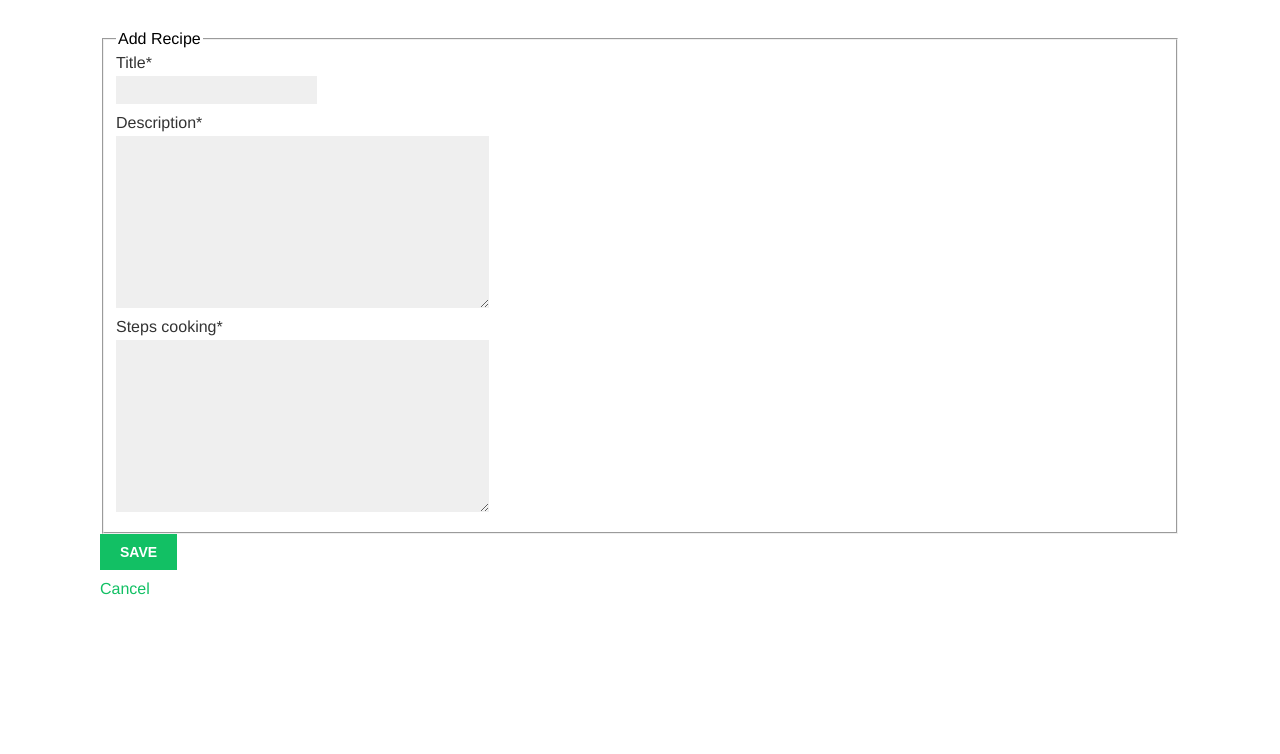
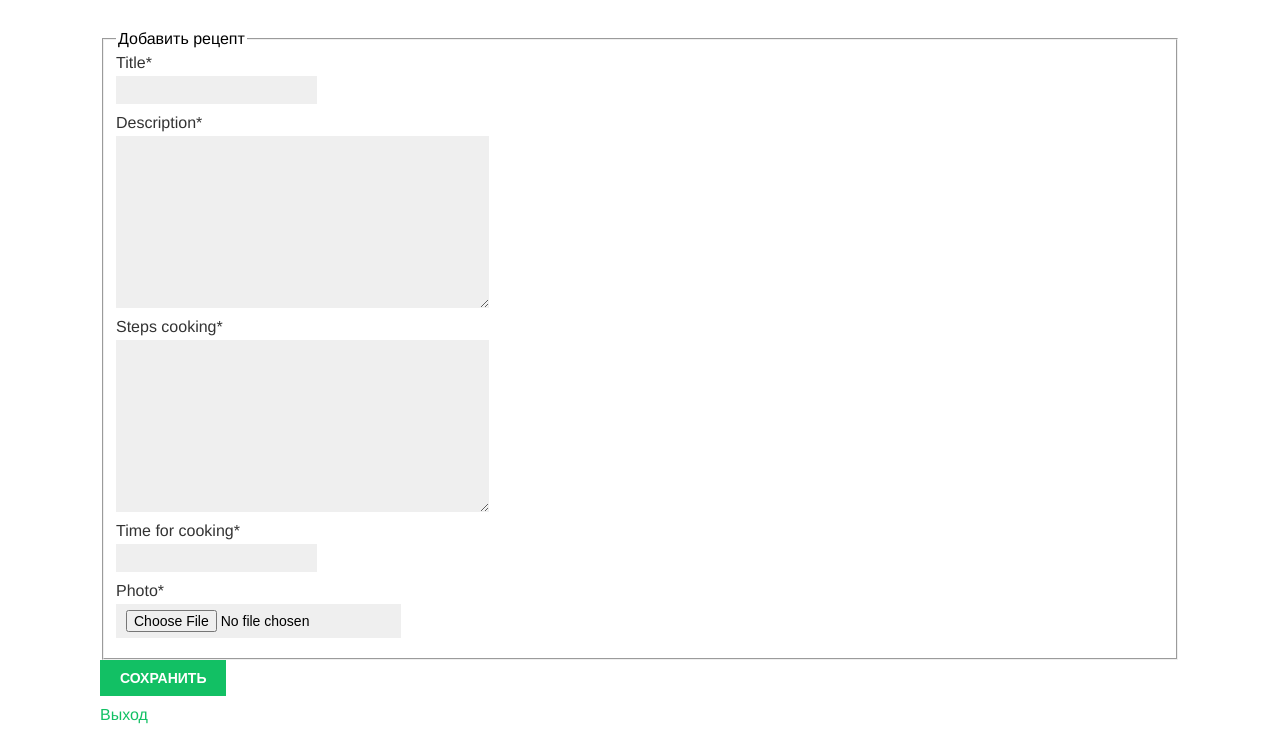
Before and after one commit to misha1potapenko/Django_recipes, a Django app: page /recipe/create in a window 1280 px wide. Shown: the part 48-802 px from the top of the page. Before the commit the page ends 643 px from the top, so only its background shows below. Run offline with Django 4.2, Linux system fonts and the light colour scheme; the visitor is signed in with stand-in values (Sample User, id 1); some libraries are stand-ins or nearby versions; some web fonts are replaced.

Commit message:
added function update image recipe

```diff
--- a/recipes/recipesapp/templates/recipesapp/recipe_confirm_delete.html
+++ b/recipes/recipesapp/templates/recipesapp/recipe_confirm_delete.html
@@ -7,17 +7,17 @@
   <form method="POST">
     {% csrf_token %}
     <fieldset class="form-group">
-      <legend class="mb-4">Are you sure you want to delete?</legend>
+      <legend class="mb-4">Вы уверены, что хотите удалит?</legend>
       <h2>{{object}}</h2>
       {{ form|crispy }}
     </fieldset>
     <div class="form-group py-3">
-      <input class="btn btn-outline-danger" type="submit" value="Delete" />
+      <input class="btn btn-outline-danger" type="submit" value="Удалить" />
     </div>
   </form>
   <div class="border-top pt-3">
     <a class="text-muted" href="{% url 'recipes-home' %}"
-      >Cancel</a
+      >Назад</a
     >
   </div>
 </div>
--- a/recipes/recipesapp/templates/recipesapp/recipe_detail.html
+++ b/recipes/recipesapp/templates/recipesapp/recipe_detail.html
@@ -19,8 +19,8 @@
 </div>
 {% if object.author == user or user.is_staff %}
 <div class="col-4">
-    <a class="btn btn-outline-info" href="{% url 'recipes-update' object.id %}">Update</a>
-    <a class="btn btn-outline-danger" href="{% url 'recipes-delete' object.id %}">Delete</a>
+    <a class="btn btn-outline-info" href="{% url 'recipes-update' object.id %}">Изменить</a>
+    <a class="btn btn-outline-danger" href="{% url 'recipes-delete' object.id %}">Удалить</a>
 </div>
 {% endif %}
 <!-- -->
--- a/recipes/recipesapp/templates/recipesapp/recipe_form.html
+++ b/recipes/recipesapp/templates/recipesapp/recipe_form.html
@@ -5,19 +5,19 @@
 <!-- -->
 {% block content %}
 <div class="container">
-  <form method="POST">
+  <form method="POST" enctype="multipart/form-data">
     {% csrf_token %}
     <fieldset class="form-group">
-      <legend class="border-bottom mb-4">Add Recipe</legend>
+      <legend class="border-bottom mb-4">Добавить рецепт</legend>
       {{ form|crispy }}
     </fieldset>
     <div class="form-group py-3">
-      <input class="btn btn-outline-primary" type="submit" value="Save" />
+      <input class="btn btn-outline-primary" type="submit" value="Сохранить" />
     </div>
   </form>
   <div class="border-top pt-3">
     <a class="text-muted" href="{% url 'recipes-home' %}"
-      >Cancel</a
+      >Выход</a
     >
   </div>
 </div>
--- a/recipes/recipesapp/views.py
+++ b/recipes/recipesapp/views.py
@@ -1,6 +1,8 @@
 
 
 # Create your views here.
+from urllib import request
+
 from django.http import HttpResponse
 
 from . import models
@@ -45,7 +47,7 @@ class RecipeDeleteView(LoginRequiredMixin, UserPassesTestMixin, DeleteView):
 
 class RecipeCreateView(LoginRequiredMixin, CreateView):
     model = models.Recipe
-    fields = ['title', 'description', "steps_cooking"]
+    fields = ['title', 'description', "steps_cooking", "time_for_cooking", "photo"]
 
     def form_valid(self, form):
         form.instance.author = self.request.user
@@ -54,7 +56,7 @@ class RecipeCreateView(LoginRequiredMixin, CreateView):
 
 class RecipeUpdateView(LoginRequiredMixin, UserPassesTestMixin, UpdateView):
     model = models.Recipe
-    fields = ['title', 'description']
+    fields = ['title', 'description', "steps_cooking", "photo"]
 
     def test_func(self):
         recipe = self.get_object()
```
